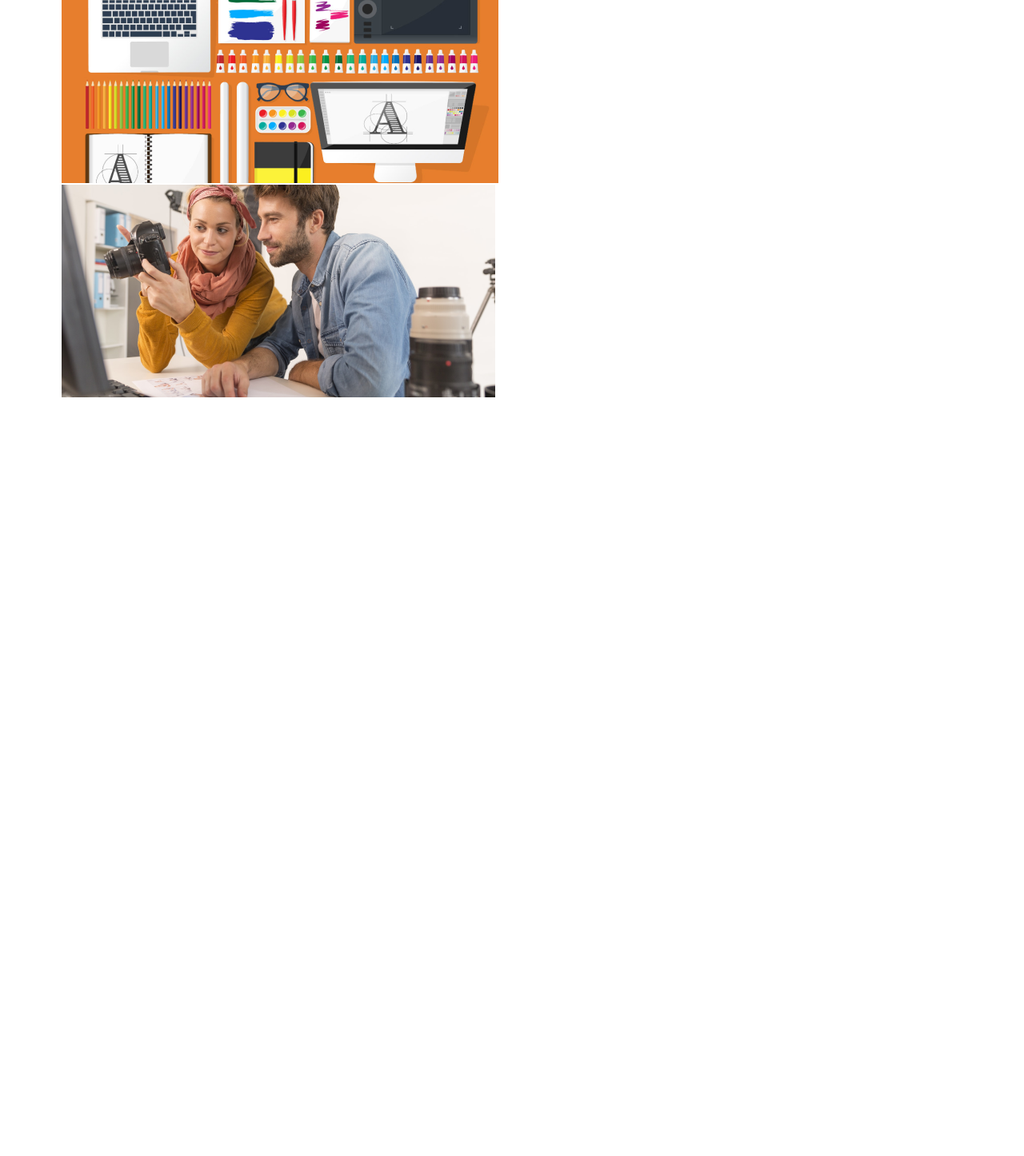
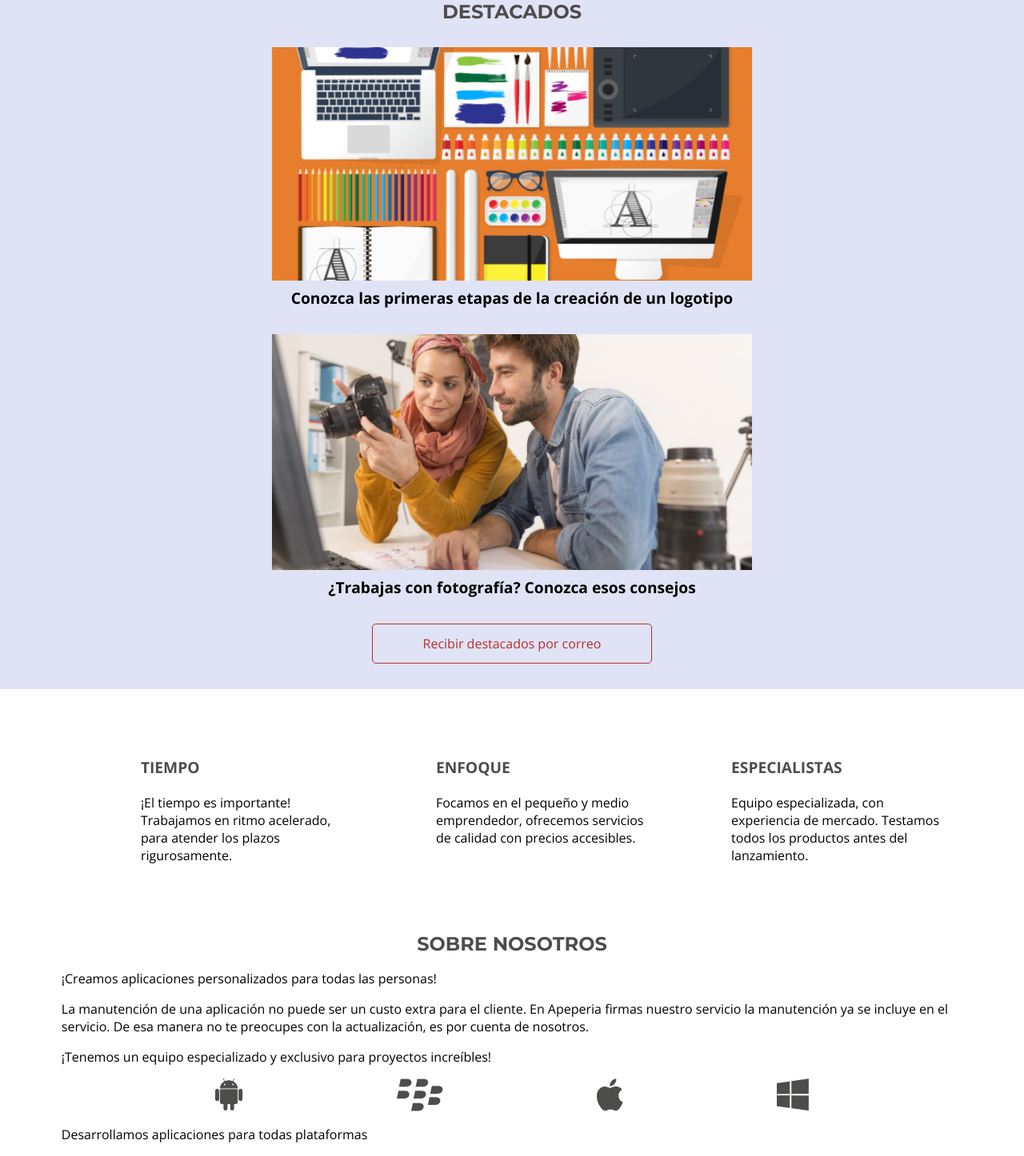
Before and after one commit to mariaach/layouts-responsivos, a plain HTML site: page index.html in a window 1280 px wide. Shown: the part 446-1892 px from the top of the page at 80% size. Before the commit the page ends 945 px from the top, so only its background shows below. Drawn offline with nearby package versions, Linux system fonts and the light colour scheme.

Commit message:
referenciar y crear archivos css

```diff
--- /dev/null
+++ b/css/destacados.css
@@ -0,0 +1,40 @@
+        .destacados {
+            background-color: var(--background-azul-claro);
+            padding-top: 2.5rem;
+            padding-bottom: 2rem;
+        }
+
+        .destacados_titulo {
+            color: var(--fuente-ceniza-oscuro);
+            font-weight: 700;
+            font-size: 1.5rem;
+            font-family: var(--montserrat);
+            text-transform: uppercase;
+            text-align: center;
+            margin-bottom: 2rem;
+        }
+
+        .destacados_panel {
+            display: flex;
+            flex-direction: column;
+            align-items: center;
+            margin-bottom: 2rem;
+        }
+
+        .destacados_panel-imagen {
+            width: 100vw;
+            max-width: 600px;
+            margin-bottom: .5rem;
+        }
+
+        .destacados_panel-texto {
+            font-weight: 700;
+            font-size: 1.2rem;
+            line-height: normal;
+        }
+
+        .destacados_boton {
+            color: var(--boton-rojo);
+            border-color: var(--boton-rojo);
+            margin: 0 auto;
+        }
--- /dev/null
+++ b/css/diferenciales.css
@@ -0,0 +1,28 @@
+.diferenciales {
+    padding-top: 3.5rem;
+    padding-bottom: 3.5rem;
+}
+
+.diferenciales__lista {
+    display: flex;
+    flex-wrap: wrap;
+    justify-content: space-evenly;
+}
+
+.diferenciales__item {
+    max-width: 350px;
+    box-sizing: border-box;
+    padding: 2rem 0 2rem 5rem;
+}
+
+.item__titulo {
+    color: var(--fuente-ceniza-oscuro);
+    font-weight: 700;
+    font-size: 1.2rem;
+    text-transform: uppercase;
+    margin-bottom: 1.5rem;
+}
+
+.item__texto {
+    line-height: normal;
+}
--- /dev/null
+++ b/css/sobre-nosotros.css
@@ -0,0 +1,31 @@
+.sobre-nosotros {
+    padding-top: 3rem;
+    padding-bottom: 3rem;
+}
+
+.sobre_nosotros__titulo {
+    color: var(--fuente-ceniza-oscuro);
+    font-weight: 700;
+    font-size: 1.5rem;
+    font-family: var(--montserrat);
+    text-transform: uppercase;
+    text-align: center;
+    margin-bottom: 1.25rem;
+}
+
+.sobre_nosotros__texto {
+    line-height: normal;
+    margin-bottom: 1rem;
+}
+
+.sobre_nosotros__plataformas {
+    display: flex;
+    flex-wrap: wrap;
+    justify-content: space-evenly;
+    margin-bottom: 1rem;
+}
+
+.sobre-nosotros {
+    color: var(--fuente-ceniza-oscuro);
+    font-weight: 700;
+}
--- a/index.html
+++ b/index.html
@@ -10,6 +10,10 @@
     <link rel="stylesheet" href="css/llamada.css">
     <link rel="stylesheet" href="css/reset.css">
     <link rel="stylesheet" href="css/bases.css">
+    <link rel="stylesheet" href="css/destacados.css">
+    <link rel="stylesheet" href="css/diferenciales.css">
+    <link rel="stylesheet" href="css/sobre-nosotros.css">
+    <link rel="stylesheet" href="css/planes.css">
 </head>
 
 <body>
@@ -45,21 +49,61 @@
             <a class="llamada__boton boton" href="#">Conozca los planes</a>
         </section>
         <section class="destacados container">
-            <h2 class="destacados_titulo"></h2>
+            <h2 class="destacados_titulo">DESTACADOS</h2>
             <a href="">
                 <figure class="destacados_panel">
-                    <img src="img/empezando-a-crear-logo.png" alt="" class="destacados_panel-imagen">
-                    <figC class="destacados_panel-texto"></figC>
+                    <img src="img/empezando-a-crear-logo.png" alt="Painel de la publicación sobre la creación del logotipo" class="destacados_panel-imagen">
+                    <figC class="destacados_panel-texto">Conozca las primeras etapas de la creación de un logotipo</figC>
                 </figure>
             </a>
             <a href="#">
                 <figure class="destacados_panel">
-                    <img src="img/sugestiones-fotografias.png" alt="" class="destacados_panel-imagen">
-                    <figC class="destacados_panel-texto"></figC>
+                    <img src="img/sugestiones-fotografias.png" alt=" Painel de la publicación sobre consejos de fotografía" class="destacados_panel-imagen">
+                    <figC class="destacados_panel-texto">¿Trabajas con fotografía? Conozca esos consejos </figC>
                 </figure>
             </a>
-            <a href="" class="destacados_boton"></a>
+            <a href="" class="destacados_boton boton">Recibir destacados por correo</a>
         </section>
+
+        <section class="diferenciales container">
+            <ul class="diferenciales__lista">
+                <li class="diferenciales__item">
+                    <h2 class="item__titulo">Tiempo</h2>
+                    <p class="item__texto">¡El tiempo es importante! Trabajamos en ritmo acelerado, para atender los plazos rigurosamente.</p>
+                </li>
+                <li class="diferenciales__item">
+                    <h2 class="item__titulo">Enfoque</h2>
+                    <p class="item__texto">Focamos en el pequeño y medio emprendedor, ofrecemos servicios de calidad con precios accesibles.</p>
+                </li>
+                <li class="diferenciales__item">
+                    <h2 class="item__titulo">Especialistas</h2>
+                    <p class="item__texto">Equipo especializada, con experiencia de mercado. Testamos todos los productos antes del lanzamiento.</p>
+                </li>
+            </ul>
+        </section>
+
+        <section class="sobre_nosotros container">
+            <div class="sobre_nosotros__contenido">
+                <h2 class="sobre_nosotros__titulo">Sobre nosotros</h2>
+                <p class="sobre_nosotros__texto">
+                    ¡Creamos aplicaciones personalizados para todas las personas!
+                </p>
+                <p class="sobre_nosotros__texto">
+                    La manutención de una aplicación no puede ser un custo extra para el cliente. En Apeperia firmas nuestro servicio la manutención ya se incluye en el servicio. De esa manera no te preocupes con la actualización, es por cuenta de nosotros.
+                </p>
+                <p class="sobre_nosotros__texto sobre-nosotros__texto--destacado sobre-nosotros__texto--division">
+                    ¡Tenemos un equipo especializado y exclusivo para proyectos increíbles!
+                </p>
+                <ul class="sobre_nosotros__plataformas">
+                    <li><img src="img/android.png" alt="Ícono del Android"></li>
+                    <li><img src="img/blackberry.png" alt="Ícono del Blackberry"></li>
+                    <li><img src="img/apple.png" alt="Ícono de la Apple"></li>
+                    <li><img src="img/windowsphone.png" alt="Ícono del Windows"></li>
+                </ul>
+                <p class="sobre_nosotros__texto">Desarrollamos aplicaciones para todas plataformas</p>
+            </div>
+        </section>
+
     </main>
 </body>
 
```
